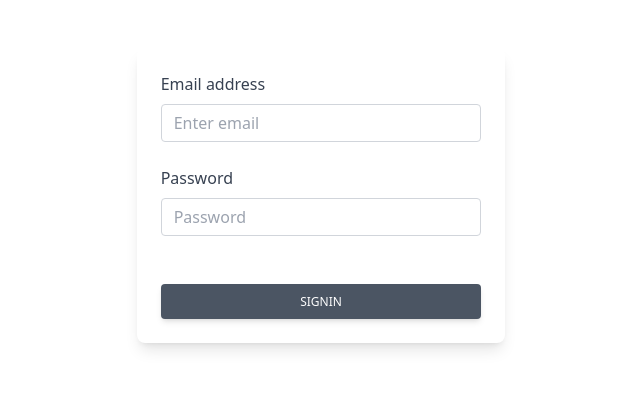
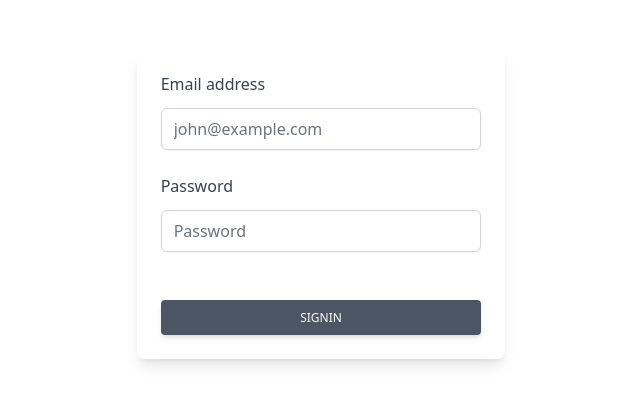
Before and after one commit to cozmo8691/ListApp, a Next.js app: page /signin in a window 1280 px wide. Shown: the top 404 px of the page, without its empty margins (319-959 px from the left). Built offline with nearby package versions, Linux system fonts and the light colour scheme.

Commit message:
Stying forms w Tailwind

```diff
--- a/components/AuthForm.tsx
+++ b/components/AuthForm.tsx
@@ -31,25 +31,13 @@ const AuthForm: FC<{ mode: "signin" | "signup" }> = ({ mode }) => {
             </label>
             <input
               type="email"
+              className="mt-1 block w-full rounded-md
+              border-gray-300 shadow-sm
+              focus:border-indigo-300
+              focus:ring focus:ring-indigo-200 focus:ring-opacity-50"
               onChange={(e) => setEmail(e.target.value)}
-              className="form-control
-              block
-              w-full
-              px-3
-              py-1.5
-              text-base
-              font-normal
-              text-gray-700
-              bg-white bg-clip-padding
-              border border-solid border-gray-300
-              rounded
-              transition
-              ease-in-out
-              m-0
-              focus:text-gray-700 focus:bg-white focus:border-blue-600 focus:outline-none"
+              placeholder="john@example.com"
               id="exampleInputEmail2"
-              aria-describedby="emailHelp"
-              placeholder="Enter email"
             />
           </div>
           <div className="form-group mb-6">
@@ -60,21 +48,10 @@ const AuthForm: FC<{ mode: "signin" | "signup" }> = ({ mode }) => {
             </label>
             <input
               type="password"
-              className="form-control
-              block
-              w-full
-              px-3
-              py-1.5
-              text-base
-              font-normal
-              text-gray-700
-              bg-white bg-clip-padding
-              border border-solid border-gray-300
-              rounded
-              transition
-              ease-in-out
-              m-0
-              focus:text-gray-700 focus:bg-white focus:border-blue-600 focus:outline-none"
+              className="mt-1 block w-full rounded-md
+              border-gray-300 shadow-sm
+              focus:border-indigo-300
+              focus:ring focus:ring-indigo-200 focus:ring-opacity-50"
               id="exampleInputPassword2"
               placeholder="Password"
               onChange={(e) => setPassword(e.target.value)}
--- a/package.json
+++ b/package.json
@@ -10,6 +10,7 @@
   "dependencies": {
     "@dh-react-hooks/use-raf": "0.9.1",
     "@prisma/client": "3.8.1",
+    "@tailwindcss/forms": "^0.4.0",
     "bcrypt": "5.0.1",
     "cookie": "0.4.1",
     "cookies": "0.8.0",
--- a/tailwind.config.js
+++ b/tailwind.config.js
@@ -6,5 +6,5 @@ module.exports = {
   theme: {
     extend: {},
   },
-  plugins: [],
+  plugins: [require("@tailwindcss/forms")],
 };
```
Also changed, not shown: 1 other file (tests, documents, lock files or other folders).
